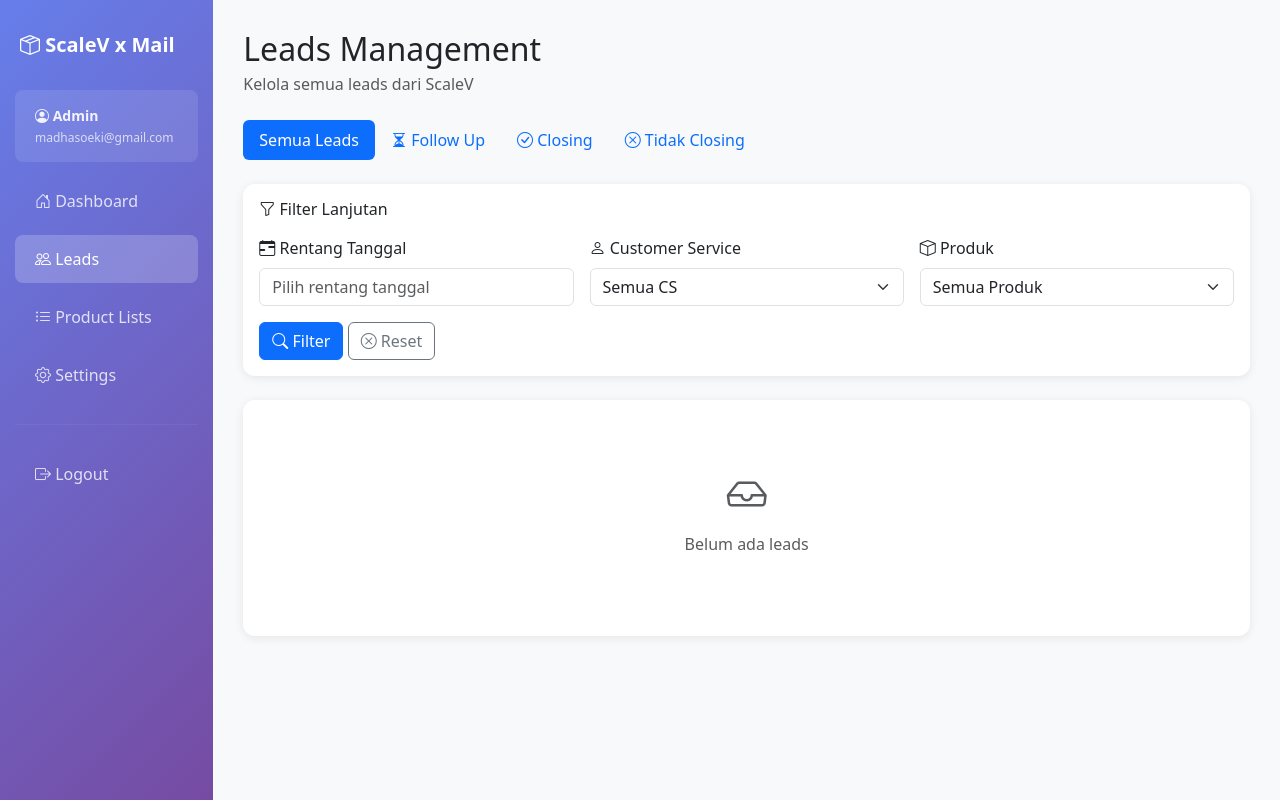
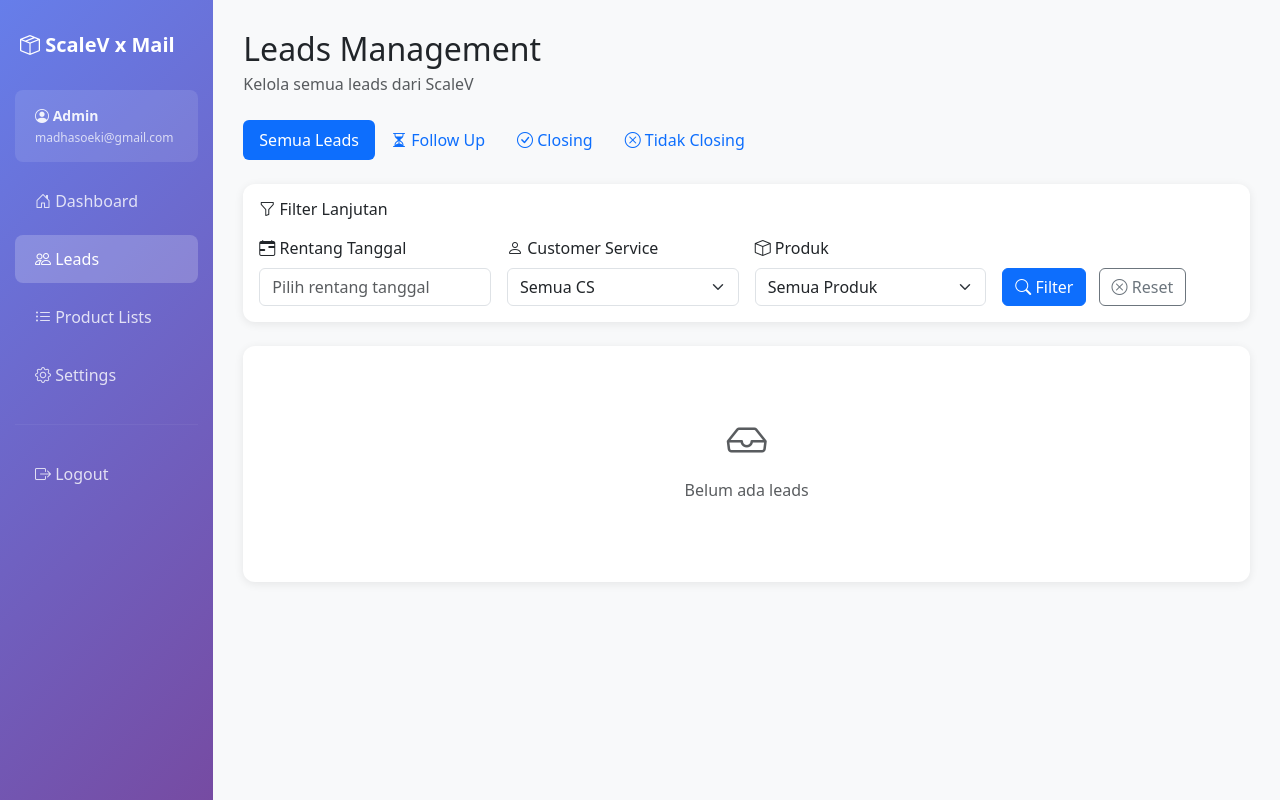
Before and after one commit to madhasoeki/scalevxmailketing, a Flask app: page /leads in a window 1280 px wide. Run offline with Flask 3, Linux system fonts and the light colour scheme; a user stored in the database is signed in; data that the repository does not hold is empty; some libraries are stand-ins or nearby versions.

Commit message:
fix filter

```diff
--- a/templates/leads.html
+++ b/templates/leads.html
@@ -46,14 +46,14 @@
             <input type="hidden" name="status" value="{{ status_filter }}">
             <input type="hidden" name="date_from" id="hiddenDateFrom" value="{{ date_from }}">
             <input type="hidden" name="date_to" id="hiddenDateTo" value="{{ date_to }}">
-            <div class="row g-3">
-                <div class="col-md-4">
+            <div class="row g-3 align-items-end">
+                <div class="col-md-3">
                     <label for="dateRange" class="form-label">
                         <i class="bi bi-calendar-range"></i> Rentang Tanggal
                     </label>
                     <input type="text" class="form-control" id="dateRange" placeholder="Pilih rentang tanggal" readonly>
                 </div>
-                <div class="col-md-4">
+                <div class="col-md-3">
                     <label for="salesPerson" class="form-label">
                         <i class="bi bi-person"></i> Customer Service
                     </label>
@@ -66,7 +66,7 @@
                         {% endfor %}
                     </select>
                 </div>
-                <div class="col-md-4">
+                <div class="col-md-3">
                     <label for="product" class="form-label">
                         <i class="bi bi-box"></i> Produk
                     </label>
@@ -79,14 +79,15 @@
                         {% endfor %}
                     </select>
                 </div>
-            </div>
-            <div class="mt-3">
-                <button type="submit" class="btn btn-primary">
-                    <i class="bi bi-search"></i> Filter
-                </button>
-                <a href="{{ url_for('leads', status=status_filter) }}" class="btn btn-outline-secondary">
-                    <i class="bi bi-x-circle"></i> Reset
-                </a>
+                <div class="col-md-3">
+                    <label class="form-label d-block">&nbsp;</label>
+                    <button type="submit" class="btn btn-primary me-2">
+                        <i class="bi bi-search"></i> Filter
+                    </button>
+                    <a href="{{ url_for('leads', status=status_filter) }}" class="btn btn-outline-secondary">
+                        <i class="bi bi-x-circle"></i> Reset
+                    </a>
+                </div>
             </div>
         </form>
     </div>
@@ -251,6 +252,8 @@ $(document).ready(function() {
     // Initialize daterangepicker
     $('#dateRange').daterangepicker({
         autoUpdateInput: false,
+        alwaysShowCalendars: true,
+        opens: 'left',
         locale: {
             format: 'DD/MM/YYYY',
             separator: ' - ',
```
